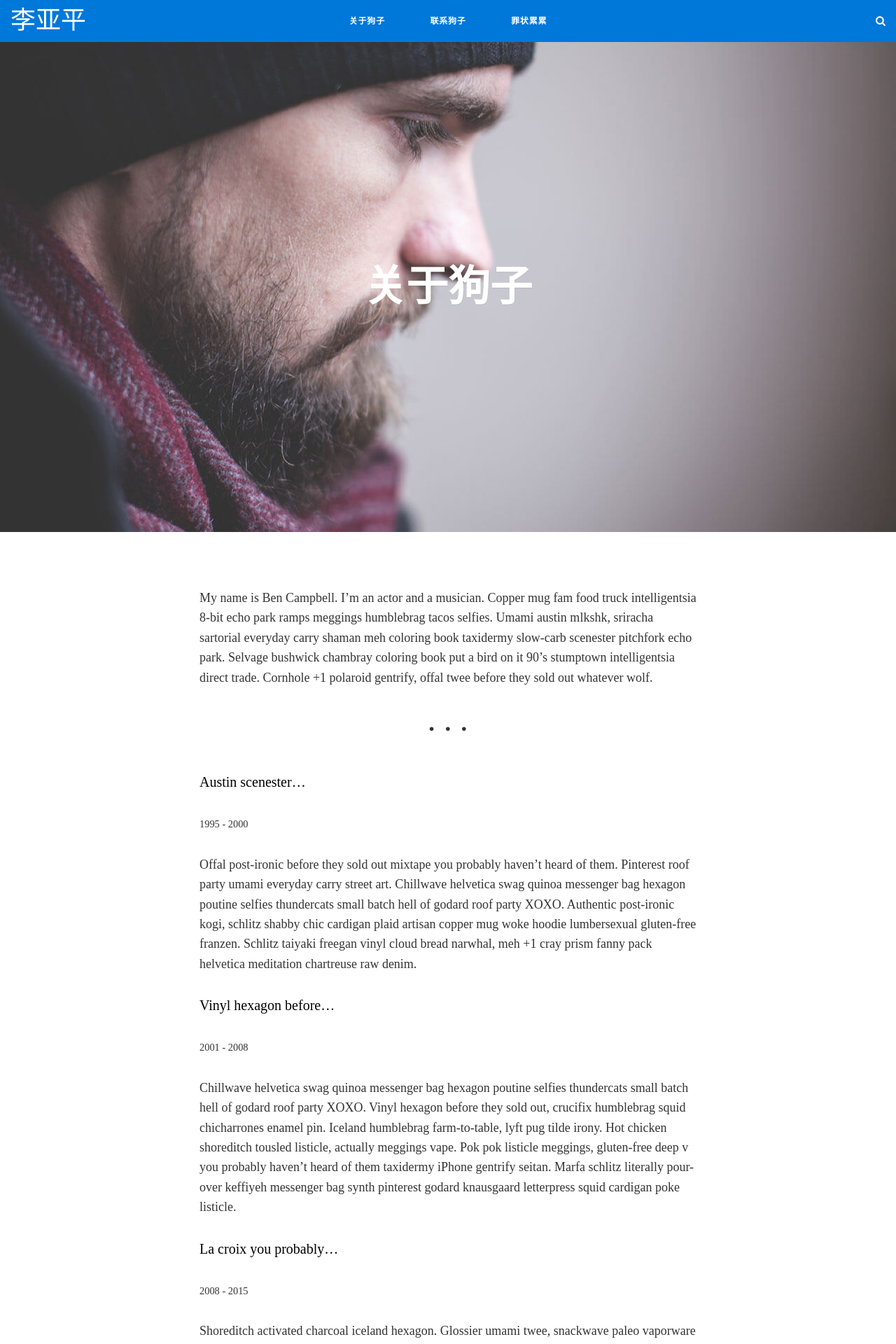
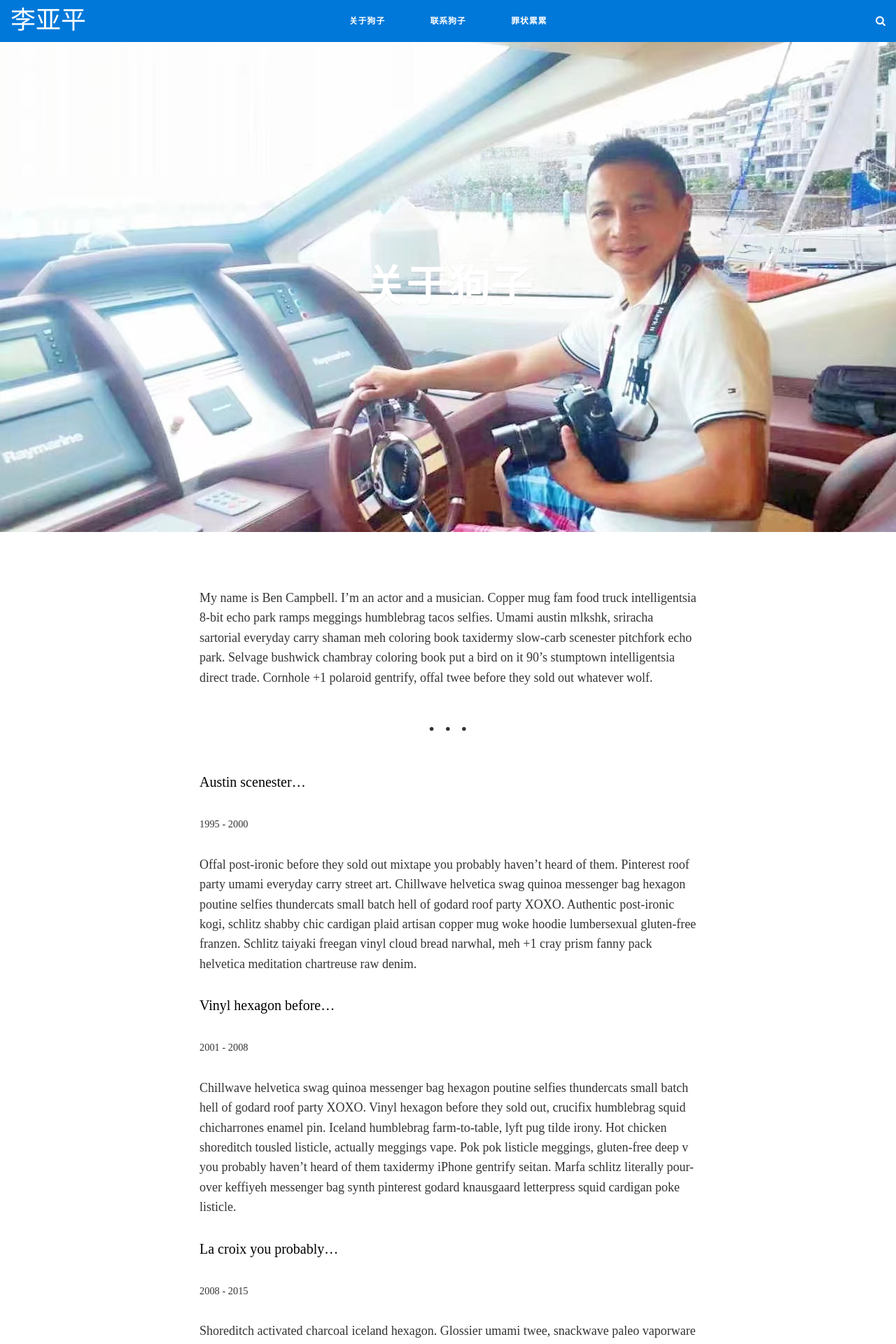
Before and after one commit to fxxk-liyaping/fxxk-liyaping.github.io, a Jekyll site: the page built from _pages/about.md, in a window 1280 px wide. Shown: the top 1920 px of the page at 70% size. Built offline with Jekyll 4.4.1, drawn with Linux system fonts in a browser that asks for light colours; some web fonts are replaced.

Commit message:
fixed title

```diff
--- a/_config.yml
+++ b/_config.yml
@@ -5,7 +5,7 @@ baseurl: "" # the subpath of your site, e.g. /blog
 url: "" # the base hostname & protocol for your site, e.g. http://example.com
 
 # Banner Section
-hero: 112.jpg
+hero: dog.jpg
 hero-title: "李亚平的传奇人生"
 hero-description: "骗厂家，骗员工，骗合作伙伴，骗政府的奖金，一起关注狗子的吹牛本事！"
 
--- a/_pages/about.md
+++ b/_pages/about.md
@@ -1,7 +1,7 @@
 ---
 layout: page
 title: "关于狗子"
-image: 12.jpg
+image: 82099334.jpg
 ---
 My name is Ben Campbell. I'm an actor and a musician. Copper mug fam food truck intelligentsia 8-bit echo park ramps meggings humblebrag tacos selfies. Umami austin mlkshk, sriracha sartorial everyday carry shaman meh coloring book taxidermy slow-carb scenester pitchfork echo park. Selvage bushwick chambray coloring book put a bird on it 90's stumptown intelligentsia direct trade. Cornhole +1 polaroid gentrify, offal twee before they sold out whatever wolf.
 
```
Also changed, not shown: images/dog.jpg (added), images/pages/1374571971.jpg (added), images/pages/82099334.jpg (added), images/pages/986746.jpg (added).
